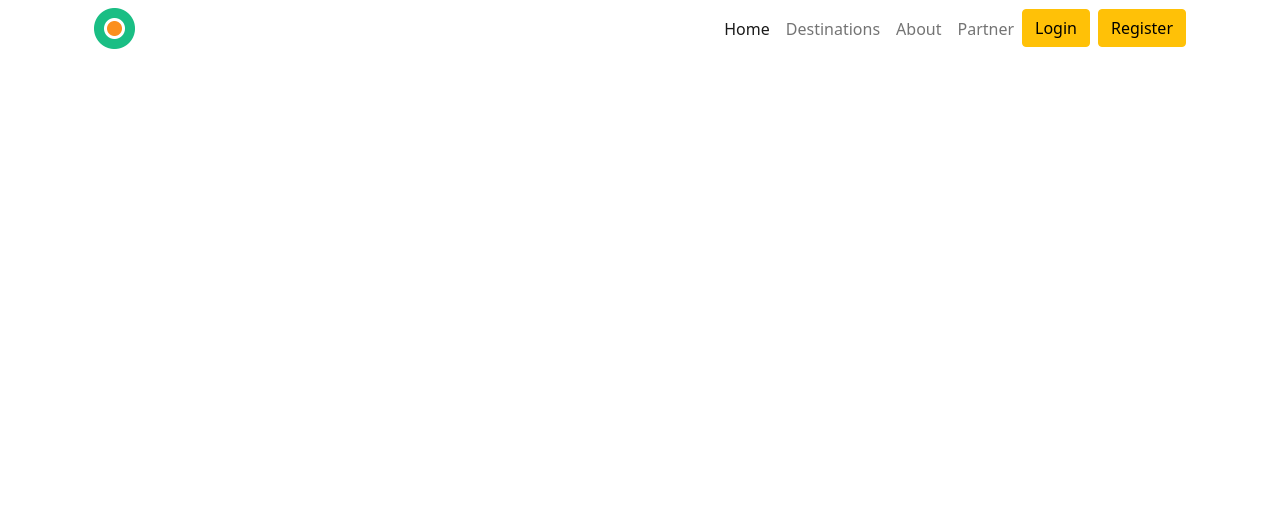
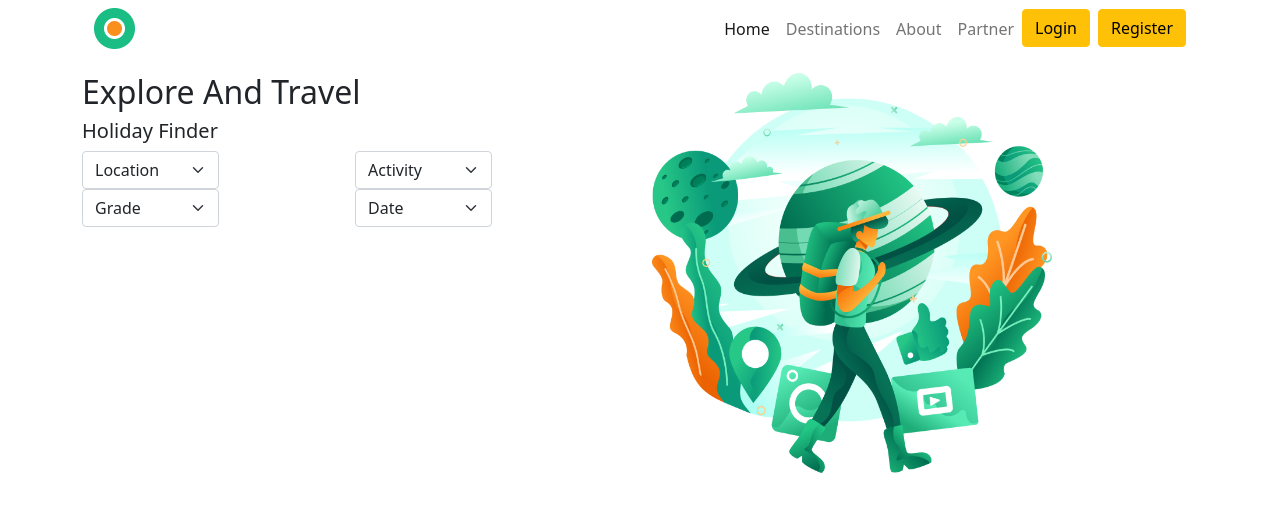
Before and after one commit to ibtihajAmin/tour-and-travel, a plain HTML site: page index.html in a window 1280 px wide. Drawn offline with nearby package versions, Linux system fonts and the light colour scheme.

Commit message:
Header Section is Added

```diff
--- a/index.html
+++ b/index.html
@@ -61,6 +61,57 @@
           </div>
         </div>
       </nav>
+
+      <!-- Header Section -->
+      <div class="row header-section mt-3">
+        <div class="col col-md-6">
+          <div class="header-content">
+            <h2>Explore And Travel</h2>
+          </div>
+          <div class="header-content-form">
+            <div>
+              <h5>Holiday Finder</h5>
+            </div>
+            <div
+              class="header-content-form-input"
+              style="display: grid; grid-template-columns: repeat(2, 1fr)"
+            >
+              <select class="form-select w-50">
+                <option selected>Location</option>
+                <option value="1">One</option>
+                <option value="2">Two</option>
+                <option value="3">Three</option>
+              </select>
+              <select class="form-select w-50">
+                <option selected>Activity</option>
+                <option value="1">One</option>
+                <option value="2">Two</option>
+                <option value="3">Three</option>
+              </select>
+              <select class="form-select w-50">
+                <option selected>Grade</option>
+                <option value="1">One</option>
+                <option value="2">Two</option>
+                <option value="3">Three</option>
+              </select>
+              <select class="form-select w-50">
+                <option selected>Date</option>
+                <option value="1">One</option>
+                <option value="2">Two</option>
+                <option value="3">Three</option>
+              </select>
+            </div>
+          </div>
+        </div>
+        <div class="col col-md-6">
+          <img
+            src="images/header_bg.png"
+            alt=""
+            style="width: 400px; height: 400px"
+            class="img-fluid"
+          />
+        </div>
+      </div>
     </div>
 
     <script
```
